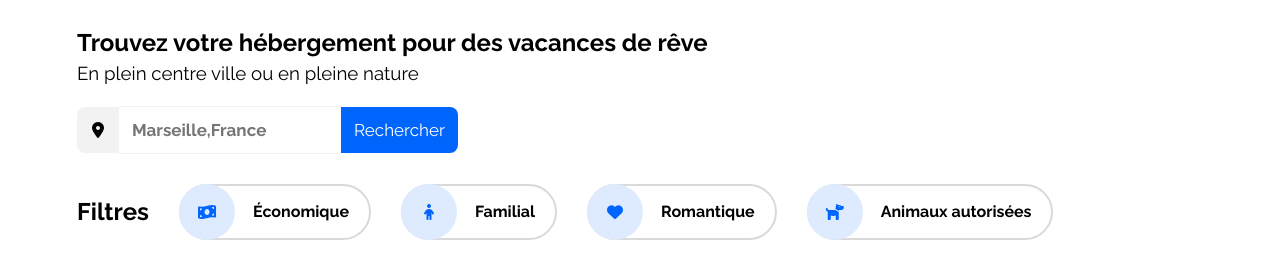
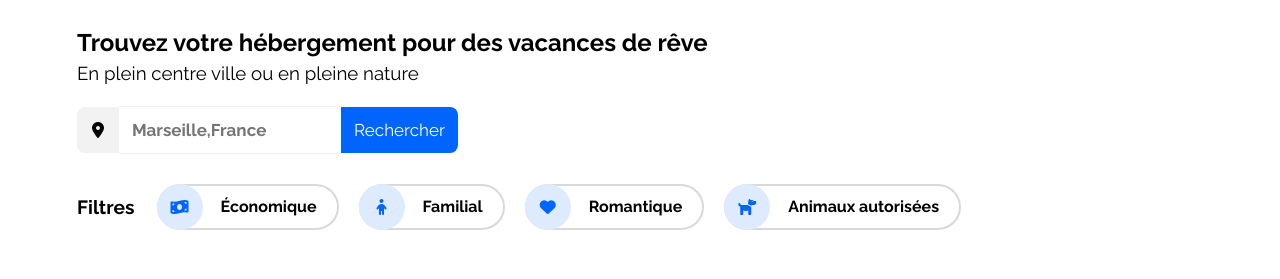
Before and after one commit to Perpel667/OPCR-DEVWEB-P2, a plain HTML site: page index.html in a window 1280 px wide. Shown: the part 119-398 px from the top of the page. Drawn offline with Linux system fonts and the light colour scheme.

Commit message:
taille filtre fix

```diff
--- a/css/styles.css
+++ b/css/styles.css
@@ -85,22 +85,23 @@ a#signin {
   align-items: center;
   border: 2px solid #d9d9d9;
   border-radius: 2rem;
-  margin-right: 30px;
+  margin-right: 20px;
   margin-bottom: 16px;
 }
 #filter-title {
-  margin-right: 30px;
+  margin-right: 22px;
   margin-bottom: 16px;
+  font-size: 1.2rem;
 }
 .icon-container {
   display: flex;
   align-items: center;
   justify-content: center;
   background-color: var(--light-blue);
-  height: 56px;
-  width: 56px;
-  min-height: 56px;
-  min-width: 56px;
+  height: 46px;
+  width: 46px;
+  min-height: 46px;
+  min-width: 46px;
   border-radius: 50%;
   margin: -2px;
   color: var(--blue);
```
